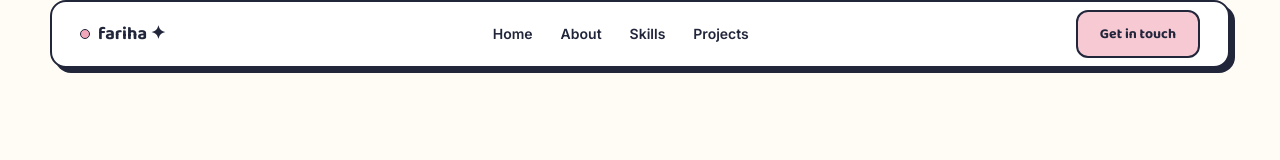
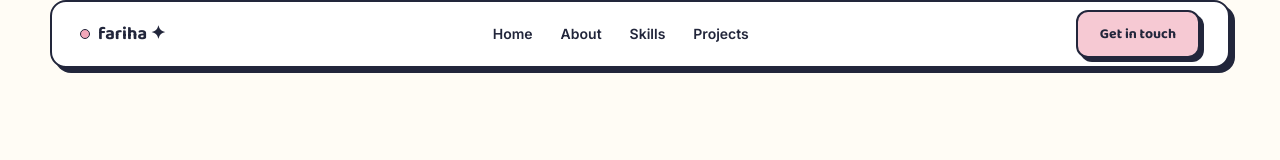
Before and after one commit to sakurakinomoto1/my-portfolio, a Next.js app: page / in a window 1280 px wide. Shown: the top 160 px of the page. Built offline with nearby package versions, Linux system fonts and the light colour scheme.

Commit message:
added med and xsm hard shadow

```diff
--- a/app/globals.css
+++ b/app/globals.css
@@ -14,7 +14,9 @@
   --color-accent-quinary: #d9c9f2;
 
   --shadow-hard: 5px 5px 0 #22263b;
+  --shadow-hard-med: 4px 4px 0 #22263b;
   --shadow-hard-sm: 3px 3px 0 #22263b;
+  --shadow-hard-xsm: 2px 2px 0 #22263b;
 
   --radius-brut: 16px;
 
```
